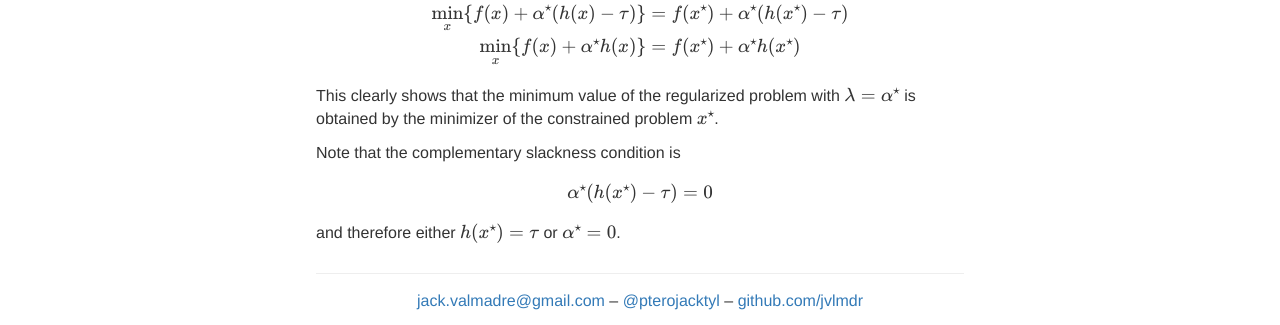
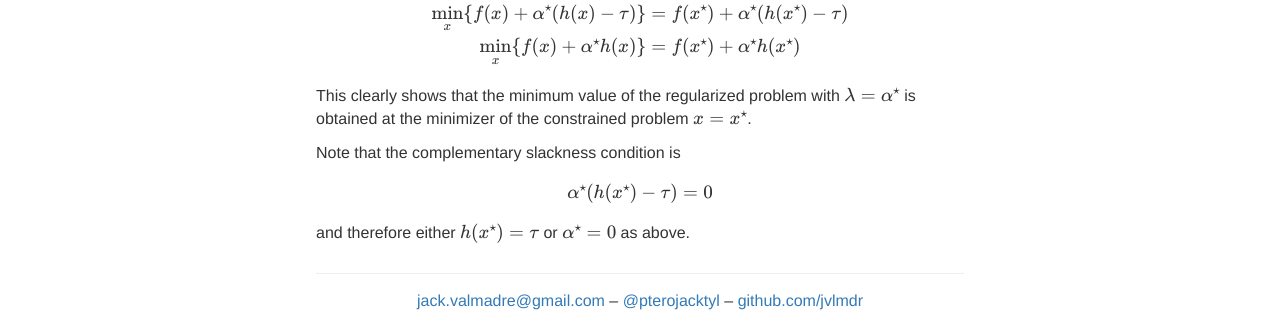
Before and after one commit to jvlmdr/jack.valmadre.net, a Jekyll site: the page built from notes/_posts/2019-02-28-constrain-regularize.md, in a window 1280 px wide and 900 px high, scrolled down 1242 px. Shown: the part 572-897 px from the top of the window. Built offline with Jekyll 4.4.1, drawn with Linux system fonts in a browser that asks for light colours; nearby versions of some CDN libraries; formulas are drawn with MathJax 3.

Commit message:
Update 2019-02-28-constrain-regularize.md

```diff
--- a/notes/_posts/2019-02-28-constrain-regularize.md
+++ b/notes/_posts/2019-02-28-constrain-regularize.md
@@ -74,10 +74,10 @@ $$ \begin{aligned}
 \min_{x} \{ f(x) + \alpha^{\star} h(x) \} & = f(x^{\star}) + \alpha^{\star} h(x^{\star})
 \end{aligned} $$
 
-This clearly shows that the minimum value of the regularized problem with $\lambda = \alpha^{\star}$ is obtained by the minimizer of the constrained problem $x^{\star}$.
+This clearly shows that the minimum value of the regularized problem with $\lambda = \alpha^{\star}$ is obtained at the minimizer of the constrained problem $x = x^{\star}$.
 
 Note that the complementary slackness condition is
 
 $$ \alpha^{\star} (h(x^{\star}) - \tau) = 0 $$
 
-and therefore either $h(x^{\star}) = \tau$ or $\alpha^{\star} = 0$.
+and therefore either $h(x^{\star}) = \tau$ or $\alpha^{\star} = 0$ as above.
```
